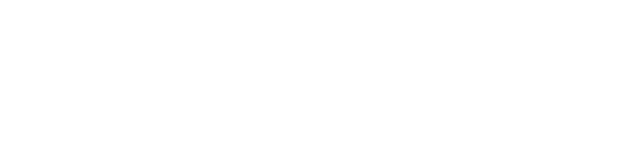
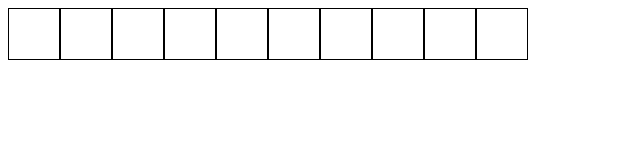
Before and after one commit to edsonibarra54/UnidimensionalArray, a plain HTML site: page index.html in a window 1280 px wide. Shown: the whole page, without its empty margins (0-640 px from the left). Drawn offline with Linux system fonts and the light colour scheme.

Commit message:
Added some divs with a value display characteristic

```diff
--- a/functionality.js
+++ b/functionality.js
@@ -1,9 +1,13 @@
 const tam = 10;
-var arreglo = new Array(tam);
+var array = new Array(tam);
 
 function begin(){
     for (var i = 0 ; i < tam ; i++){
-        arreglo[i] = (Math.floor(Math.random() * 100)) + 1;
+        array[i] = (Math.floor(Math.random() * 100)) + 1;
     }
-    console.log(arreglo);
+    console.log(array);
 }
+
+function checkValue(position){
+    document.getElementById(position).innerHTML = array[position];
+}
--- a/index.html
+++ b/index.html
@@ -1,8 +1,23 @@
 <html>
     <head>
         <script type="text/javascript" src="functionality.js"></script>
+        <style>
+            .container{overflow: auto;}
+            .container div{width:50px; height:50px; border:1px solid black; float: left;}
+        </style>
     </head>
     <body onload="begin()">
-
+        <div class="container">
+            <div id="0" onclick="checkValue(0)"></div>
+            <div id="1" onclick="checkValue(1)"></div>
+            <div id="2" onclick="checkValue(2)"></div>
+            <div id="3" onclick="checkValue(3)"></div>
+            <div id="4" onclick="checkValue(4)"></div>
+            <div id="5" onclick="checkValue(5)"></div>
+            <div id="6" onclick="checkValue(6)"></div>
+            <div id="7" onclick="checkValue(7)"></div>
+            <div id="8" onclick="checkValue(8)"></div>
+            <div id="9" onclick="checkValue(9)"></div>
+        </div>
     </body>
 </html>
```
